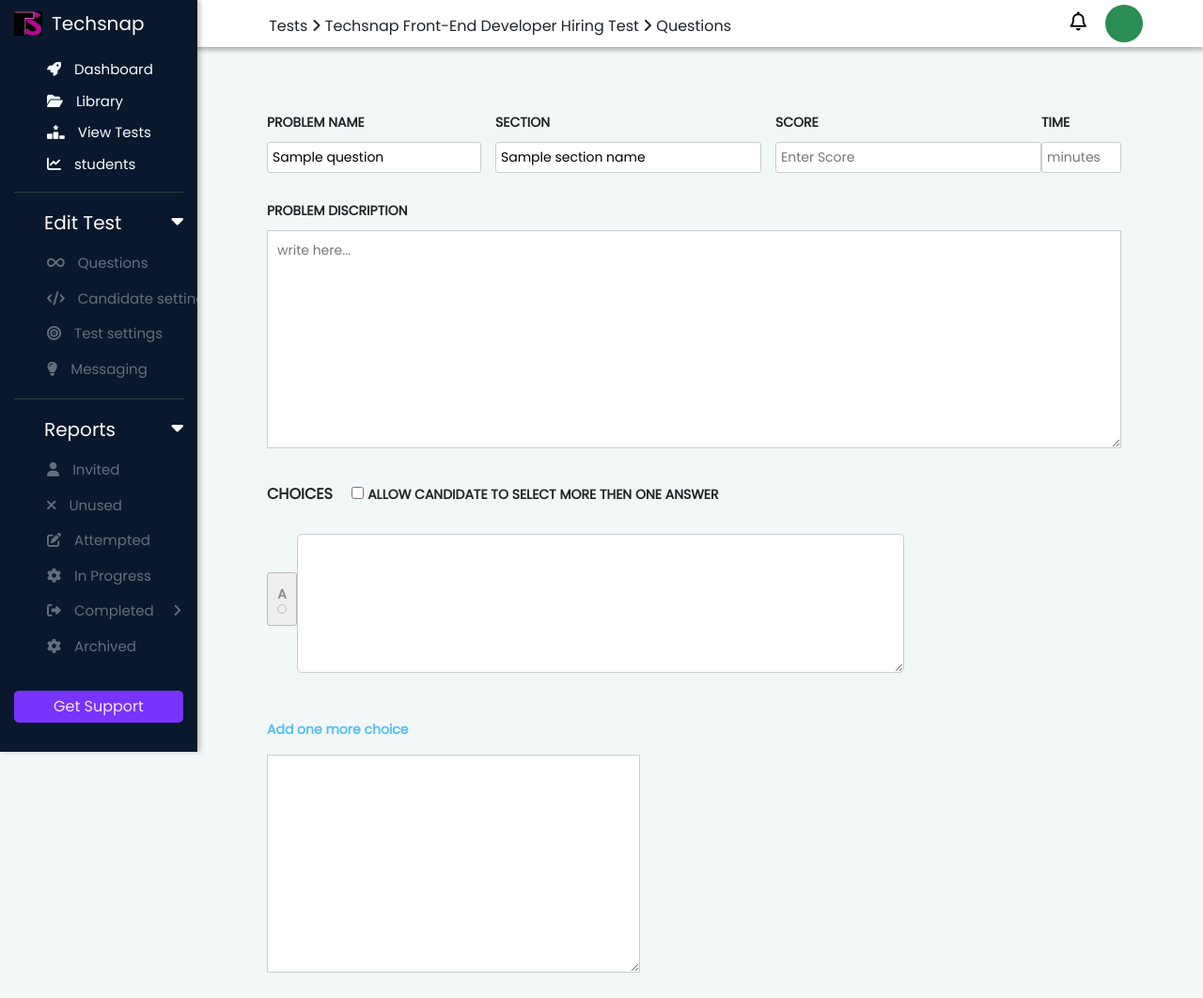
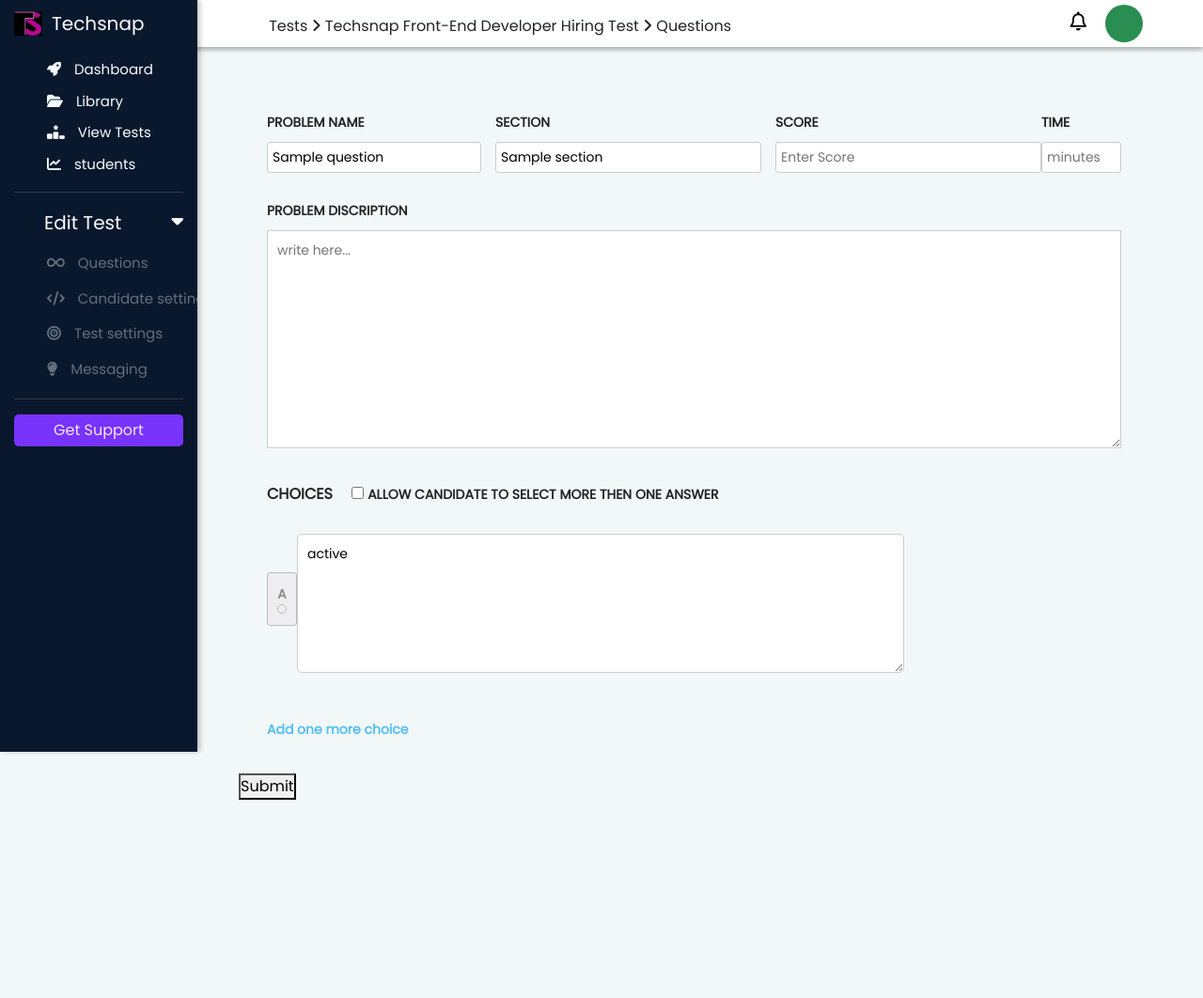
Before and after one commit to Bpiyush544/Quiz-App, a Django app: template quiz/quiz/templates/updateQues.html in a window 1280 px wide. Shown: the whole page at 94% size. After the commit the page ends 851 px from the top, so only its background shows below. Run offline with Django 4.2, Linux system fonts and the light colour scheme; the template is opened without the code that fills it: most values are stand-ins (such as "Sample title", 1, 10 or a date in 2020); some libraries are stand-ins or nearby versions.

Commit message:
last update

```diff
--- a/quiz/quiz/templates/updateQues.html
+++ b/quiz/quiz/templates/updateQues.html
@@ -43,38 +43,12 @@
     <ul>
         <h3 style="cursor: pointer;" class="d-flex justify-content-between tog "><span class="mx-0">Edit Test</span> <i class="fa fa-caret-down" style="cursor: pointer;"></i></h3>
        <div class="togmenu">
-        <a href="view_question.html"><li><i class="fa fa-infinity" ></i> <span>Questions</span></li></a>
+        <a href= "http://127.0.0.1:8000/assessments/view/{{assignment}}" ><li><i class="fa fa-infinity" ></i> <span>Questions</span></li></a>
         <a href="/"><li><i class="fa fa-code"></i> <span>Candidate settings</span></li> </a>
         <a href="test_settings.html"><li><i class="fa fa-bullseye"></i> <span>Test settings</span></li></a>
       <!-- <a href="view_student_results.html"><li title="View Student Reasult"><i class="fa fa-chart-line"></i> <span>students</span></li></a> -->
       <a href="#"><li><i class="fa fa-lightbulb"></i> <span>Messaging</span></li></a>
        </div>
-
-    </ul>
-
-    <ul style="border: none;">
-        <h3 style="cursor: pointer;" class="d-flex justify-content-between tog "><span class="mx-0">Reports</span> <i class="fa fa-caret-down"></i></h3>
-        <div class="togmenu">
-        <a href="{% url 'invites' %}"><li><i class="fa fa-user" ></i> <span>Invited</span></li></a>
-        <a href="{% url 'unused' %}"><li><i class="fa fa-times" ></i> <span>Unused</span></li></a>
-        <!-- <a href="view_question.html"><li class="d-flex justify-content-between"><span><i class="fa fa-times" ></i>  Unused</span><span class="ml-auto">1</span></li></a>   -->
-          <a href="{% url 'attempted' %}"><li><i class="fa fa-edit"></i> <span>Attempted</span></li> </a>
-          <a href="in_progress.html"><li><i class="fa fa-cog"></i> <span>In Progress</span></li></a>
-        <!-- <a href="view_student_results.html"><li title="View Student Reasult"><i class="fa fa-chart-line"></i> <span>students</span></li></a> -->
-        <a href="#" class="d-flex justify-content-between tog"><li><i class="fa fa-sign-out-alt"></i> <span>Completed</span><i style="margin-left: 20px" class="fa fa-angle-right"></i> </li></a>
-        <div class="togmenu" style="display: none;">
-
-
-          <a href="test_settings.html"><li class="d-flex justify-content-between"> <span><i class="fa fa-check"></i> Complete</span><span>1</span></li></a>
-        <!-- <a href="view_student_results.html"><li title="View Student Reasult"><i class="fa fa-chart-line"></i> <span>students</span></li></a> -->
-        <a href="#"><li class="d-flex justify-content-between"> <span><i class="fa fa-eye"></i> To Evalute</span><span >1</span></li></a>
-        <a href="#"><li class="d-flex justify-content-between"> <span><i class="fa fa-thumbs-up"></i> Qualified</span><span >1</span></li></a>
-        <a href="#"><li class="d-flex justify-content-between"> <span><i class="fa fa-thumbs-down"></i> Failed</span><span >1</span></li></a>
-
-         </div>
-
-         <a href="in_progress.html"><li><i class="fa fa-cog"></i> <span>Archived</span></li></a>
-        </div>
 
     </ul>
    <div> <button>Get Support</button></div>
@@ -125,7 +99,7 @@
                         </div>
                         <div>
                             <label for="problem">Section</label>
-                            <input type="text" id="section" value="{{sectionName}}" name="sectionName" required>
+                            <input type="text" id="section" value="{{question.section.name}}" name="sectionName" required>
                         </div>
 
                         <div>
@@ -147,8 +121,8 @@
                     <div class="CHOICES" style="display:flex;align-items: center;margin-bottom: 30px;">
                         <p class="mb-0">CHOICES</p>
                         <div style=" margin-left: 20px;">
-                            <input type="checkbox" class="chkbox" id="checkbox">
-                            <button type="button" style="position: absolute;right:0px; top:-19px">mark as answer</button>
+                            <input type="checkbox" class="chkbox" id="multiChoice">
+                            {% comment %} <button type="button" style="position: absolute;right:0px; top:-19px">mark as answer</button> {% endcomment %}
                             <label style="display:inline" for="checkbox">Allow candidate to select more then one
                                 answer</label>
                         </div>
@@ -156,34 +130,27 @@
 
 
                     <!-- ------------------------ans area start------------------>
-                  {% for option in options %}{% endfor %}
+
 
                     <div class="edit-txt">
+                        {% for option in options %}
                         <div style="display:flex;align-items:center;margin-bottom: 50px;position: relative;">
-                            {% if option.correct == True %}
-                            <label class="check ok"
-                                style="padding: 12px 10px;display: flex;justify-content: center;align-items: center;flex-direction: column;"
-                                ><span>a</span> <div class="round"></div><i class="fas fa-check"></i></label>
-                                <button type="button" style="position: absolute;right:0px; top:-19px">unmark as answer</button>
-                            {% else %}
                             <label class="check"
-                                style="padding: 12px 10px;display: flex;justify-content: center;align-items: center;flex-direction: column;"
-                                ><span>a</span> <div class="round"></div><i class="fas fa-check"></i></label>
-                                <button type="button" style="position: absolute;right:0px; top:-19px">mark as answer</button>
-                            {% endif %}
-
-                            <textarea class="option" value ="{{option.optionStatement}}" style="width: 100%;resize: none;border-radius: 5px;" name="" id="" cols="30"
-                                rows="6"></textarea>
+                            style="padding: 12px 10px;display: flex;justify-content: center;align-items: center;flex-direction: column;"
+                            ><span>a</span> <div class="round"></div><i class="fas fa-check"></i></label>
+                            <button type="button" style="position: absolute;right:0px; top:-19px">mark as answer</button>
+                            <textarea class="option" style="width: 100%;resize: none;border-radius: 5px;" name="" id="" cols="30"
+                            rows="6">{{option.optionStatement}}</textarea>
                         </div>
-
+                        {% endfor %}
+                    </div>
 
                         <!-- ------------------Add one more choice-------------------------->
 
                     <p class="adchoice" onclick="adchoice(this)" >Add one more choice</P>
-                    <textarea name="optionInformation" id="optionInformation" cols="30" rows="10"></textarea>
-                    <button onclick = "myFunc()">CHECK (TODO - hide display and add css to buttons)</button>
-
+                    <textarea name="optionInformation" id="optionInformation" cols="30" rows="10" hidden></textarea>
                 </form>
+                <button onclick = "myFunc()">Submit</button>
             </div>
         </main>
     </section>
@@ -249,25 +216,6 @@
                }
            }
 
-
-        //    function showhide(params) {
-        //        $(params).hover(function name(params) {
-        //            $(this).children("button").toggle();
-        //        })
-        //    }
-
-
-
-    //    let label=edit.querySelectorAll("label");
-    //        label.forEach(function(params) {
-    //        params.addEventListener("click",(e)=>{
-    //        e.currentTarget.classList.toggle("ok");
-    //        if (e.currentTarget.n) {
-
-    //        }
-    //        })
-    //    })
-
     $("label").click(function name() {
         $(this).toggleClass("ok");
         if ($(this).next().text()=="mark as answer") {
@@ -311,10 +259,13 @@
 
 
   function myFunc(){
-    options = document.getElementsByClassName('option');
-    checks = document.getElementsByClassName('check');
+    var multiChoice = document.getElementById('multiChoice');
+    var options = document.getElementsByClassName('option');
+    var checks = document.getElementsByClassName('check');
+    var count = 0;
+    console.log(multiChoice.checked,"This is multiChoice");
     var info = "";
-    console.log(options);
+    console.log(options.length);
     for(var i=0; i< options.length; i++){
         console.log(options[i])
         console.log(checks[i])
@@ -331,6 +282,25 @@
     }
     console.log(info);
     document.getElementById('optionInformation').innerText = info;
+    for(var i=0; i< options.length; i++){
+        console.log(checks[i]);
+        if(checks[i].className.length > 5){
+            count++;
+        }
+    }
+    console.log("HELLO")
+    if(count == 0){
+        alert("no option is selected");
+        return false;
+    }
+    if(count > 1){
+        if(multiChoice.checked){
+            pass;
+        }else{
+            alert("multiChoice is turned Off please select to continue");
+            return false;
+        }
+    }
     document.getElementById('myForm').submit();
   }
 
```
Also changed, not shown: quiz/db.sqlite3.
